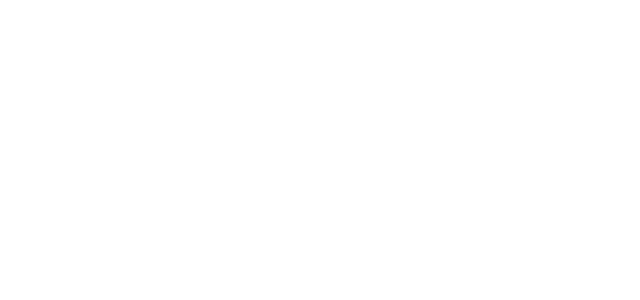
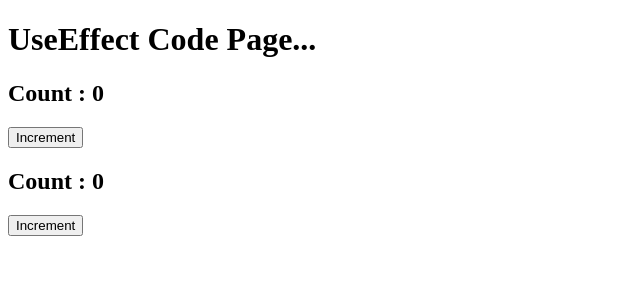
Before and after one commit to ravijaat2917/React-App-Code, a React (Create React App) app: page / in a window 1280 px wide. Shown: the top 300 px of the page, without its empty margins (0-640 px from the left). Built offline with nearby package versions, Linux system fonts and the light colour scheme.

Commit message:
useState , useEffect  and customHooks Code Done...

```diff
--- a/src/App.js
+++ b/src/App.js
@@ -1,13 +1,18 @@
+// Inbuilt Imports
 import React, { Component } from "react";
-import Student from "./prop_Types";
-import ChildProps from "./ChildProps";
-import State from "./state";
-import EventHandler from "./EventHandling";
+import Pt from "prop-types";
+
+
+import Student from "./002prop_Types";
+import ChildProps from "./001ChildProps";
+import State from "./004state";
+import EventHandler from "./003EventHandling";
 import Mounting from "./01_Mounting_Components/Mounting";
 import Update from "./02_Updating_Components/Updating";
 import UnMounted from "./03_UnMounting_Component/Student";
-
-import Pt from "prop-types";
+import Hooks from "./Hooks/useState";
+import Effect from "./Hooks/useEffect"
+import useCustomCounter from "./Hooks/customHook";
 
 // import { Component } from "react";
 
@@ -82,7 +87,52 @@
 // };
 
 // UnMounting Component
+// const App = () => {
+//   return <UnMounted />;
+// };
+
+
+// Hooks Code Stuff ----------------------------------------------
+// useState Code
+// const App = () => {
+//   return (
+//     <>
+//       <Hooks/>
+//     </>
+//   )
+// }
+
+// 2. useEffect Code
+// const App = () => {
+//   return (
+//     <>
+//       <h1>UseEffect Code Page...</h1>
+//       <Effect />
+//     </>
+//   );
+// };
+
+// 3. useCustom Effect
 const App = () => {
-  return <UnMounted />;
+  let data = useCustomCounter();
+  let data1 = useCustomCounter();
+  return (
+    <>
+      <h1>UseEffect Code Page...</h1>
+      <h2>Count : {data1.count}</h2>
+      <button type="button" onClick={data1.handleIncrement}>
+        Increment
+      </button>
+
+      {/* Reuse */}
+      <h2>Count : {data.count}</h2>
+      <button type="button" onClick={data.handleIncrement}>
+        Increment
+      </button>
+
+    </>
+  );
 };
+
+
 export default App;
--- /dev/null
+++ b/src/Hooks/customHook.js
@@ -0,0 +1,17 @@
+import React, { useState } from "react";
+import { Fragment } from "react";
+
+const useCustomCounter = () => {
+    const [count, setCount] = useState(0);
+
+    const handleIncrement = () => {
+        setCount(count + 1);
+    };
+
+    return {
+        count,
+        handleIncrement,
+    }
+};
+
+export default useCustomCounter;
--- /dev/null
+++ b/src/Hooks/useEffect.js
@@ -0,0 +1,32 @@
+import { useEffect } from "react";
+import { useState } from "react";
+
+const useEffectFunction = () => {
+
+    const [count, setCount] = useState(0);
+    const [count1, setCount1] = useState(50);
+
+    const handleClick = () => {
+        setCount(count + 1);
+    }
+
+    const decrementCount = () => {
+      setCount1(count1 - 1);
+    };
+
+    useEffect(() => {
+        console.log("useEffect is set called only at changement in count only");
+    }, [count]);
+
+    return (
+      <>
+        <h1>Count Up : {count}</h1>
+            <button onClick={handleClick}>Change</button>
+
+        <h1>Count Down : {count1}</h1>
+        <button onClick={decrementCount}>Change</button>
+      </>
+    );
+}
+
+export default useEffectFunction;
--- /dev/null
+++ b/src/Hooks/useState.js
@@ -0,0 +1,42 @@
+import React, { useState } from "react";
+
+var arr = [2, 34, 2, 1, 3, 55, 33, 4554, 335, 43, 2];
+
+const Hooks = () => {
+    const [name, setName] = useState("Rahul");
+    const [roll, setRoll] = useState(101);
+    // const name = nameStateVariable[0];
+    const newName = "Geeks"
+    const randomNumber = () => {
+        let x = Math.round( Math.random()*100);
+        return x;
+    }
+
+    const handleClick = () => {
+        // nameStateVariable[1](`${newName}`)
+        setName(`${newName}`);
+        const newRoll = randomNumber();
+
+        // arr.push(newRoll)
+        printRoll(arr);
+
+        setRoll(`${newRoll}`);
+    }
+
+    const printRoll = (arr) => {
+        console.log(arr);
+
+    }
+
+    return (
+        <>
+            <h1>Hooks Page...</h1>
+            <h1>Name : {name}</h1>
+            <h2>Roll : {roll}</h2>
+            <h3 id="roll_array">Roll Array : </h3>
+            <button type="button" onClick={handleClick} >Change</button>
+        </>
+    )
+}
+
+export default Hooks;
```
Also changed, not shown: src/index.js (+4 -3 lines), src/001ChildProps.js (renamed from src/ChildProps.js), src/002prop_Types.js (renamed from src/prop_Types.js), src/003EventHandling.js (renamed from src/EventHandling.js), src/004state.js (renamed from src/state.js).
